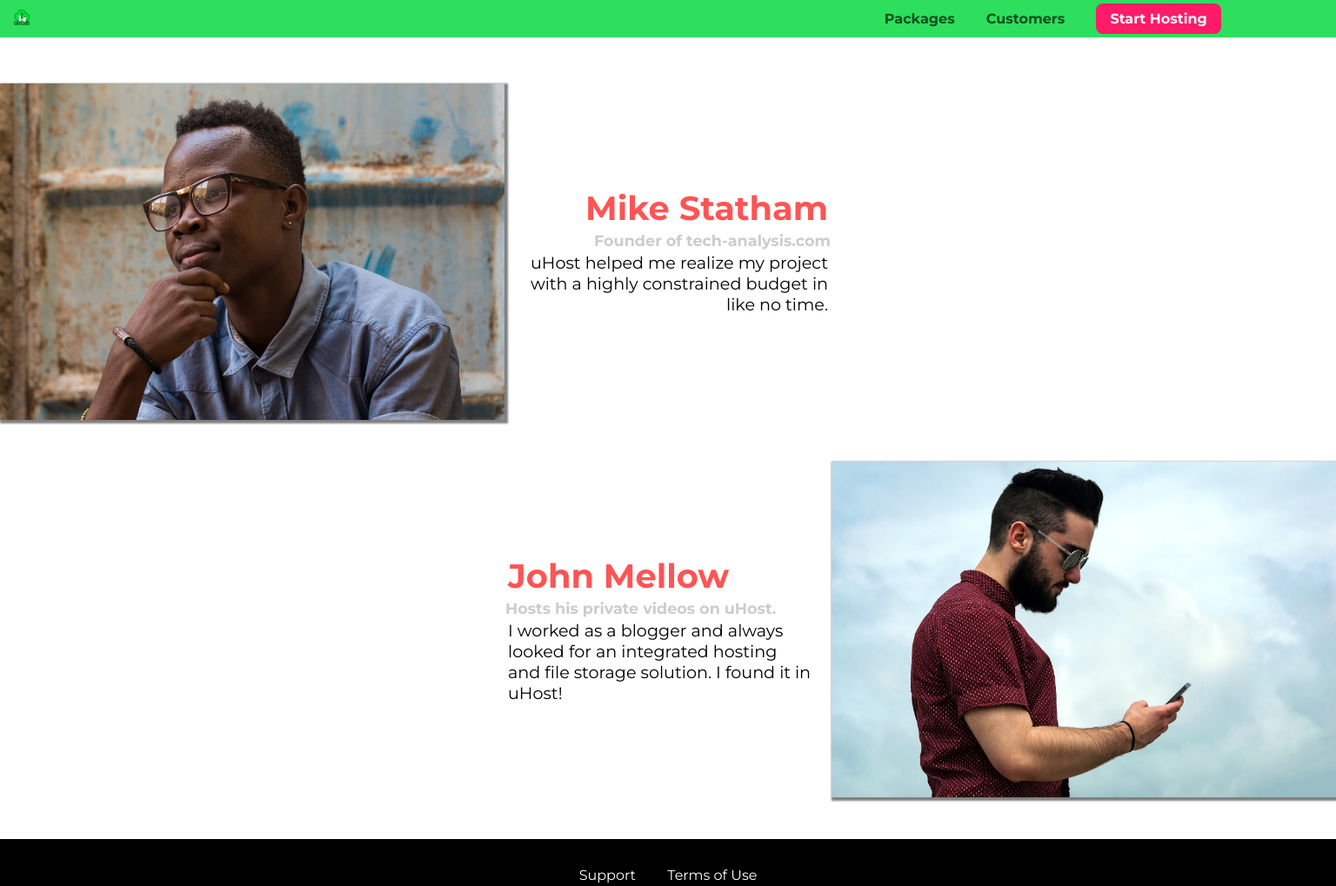
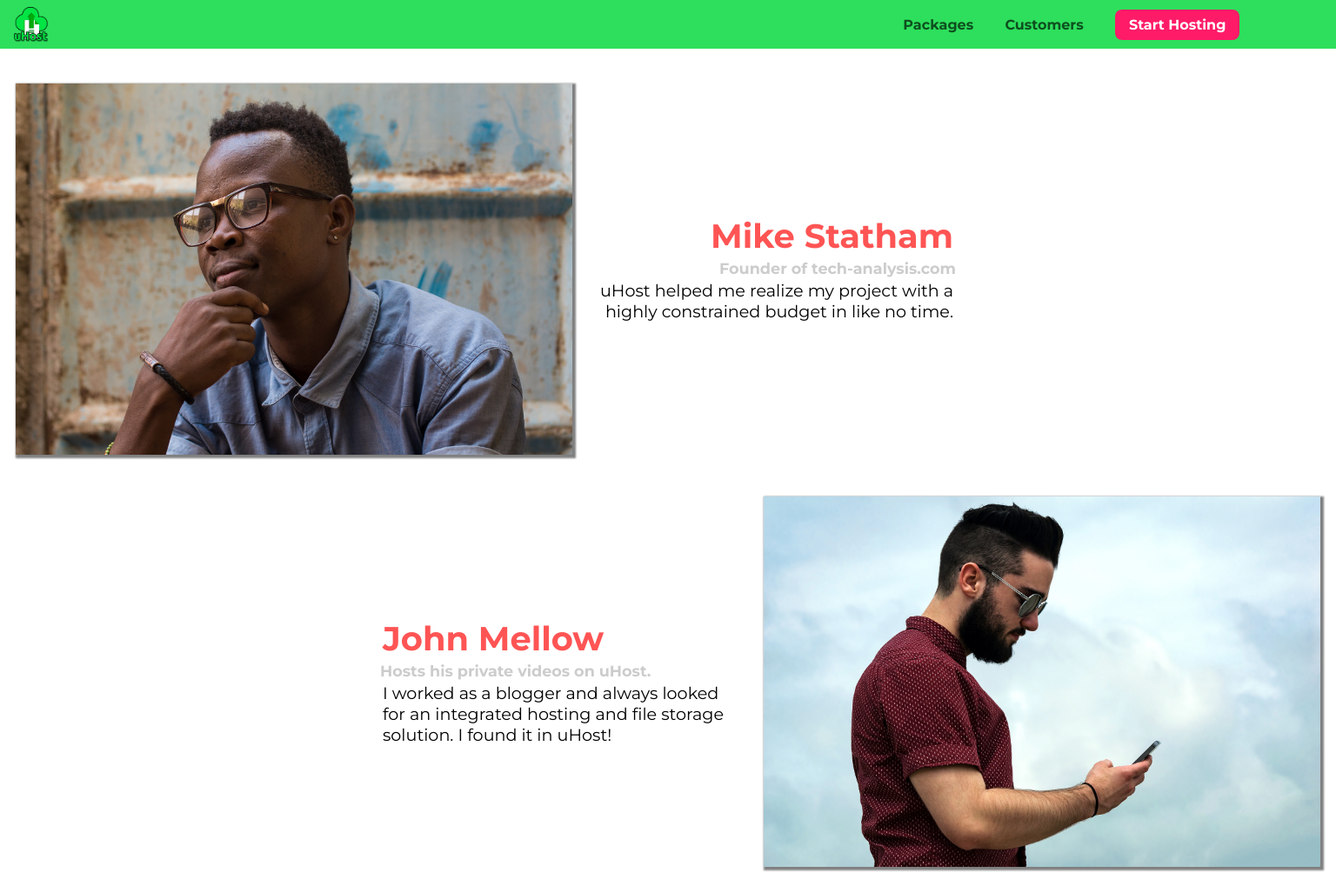
Before and after one commit to abdelrahman543873/css-course, a plain HTML site: page customers/index.html in a window 1536 px wide. Shown: the top 1019 px of the page at 87% size. Drawn offline with Linux system fonts and the light colour scheme.

Commit message:
added responsiveness to the website

```diff
--- a/customers/customers.css
+++ b/customers/customers.css
@@ -1,22 +1,19 @@
 .testimonial {
   font-size: 1.2rem;
-  margin: 48px 0;
 }
 
-.testimonial__list {
+/* .testimonial__list {
   width: 80%;
   margin: auto;
-}
+} */
 
 .testimonial:first-of-type {
   margin-top: 96px;
 }
 
 .testimonial__image-container {
-  width: 65%;
-  max-width: 580px;
-  display: inline-block;
-  vertical-align: middle;
+  width: 100%;
+  max-width: 40rem;
   box-shadow: 2px 2px 2px 2px rgba(0, 0, 0, 0.5);
 }
 
@@ -28,9 +25,6 @@
 .testimonial__info {
   text-align: right;
   padding: 14px;
-  display: inline-block;
-  vertical-align: middle;
-  width: 25%;
 }
 
 #customer-2.testimonial {
@@ -66,3 +60,22 @@
 .testimonial__text {
   margin: 3px;
 }
+
+@media (min-width: 40rem) {
+  .testimonial {
+    margin: 3rem auto;
+    max-width: 1500px;
+  }
+
+  .testimonial__image-container {
+    display: inline-block;
+    vertical-align: middle;
+    width: 66%;
+  }
+
+  .testimonial__info {
+    display: inline-block;
+    vertical-align: middle;
+    width: 30%;
+  }
+}
--- a/customers/index.html
+++ b/customers/index.html
@@ -5,7 +5,7 @@
     <meta name="viewport" content="width=device-width, initial-scale=1.0" />
     <meta http-equiv="X-UA-Compatible" content="ie=edge" />
     <title>uHost Customers</title>
-    <link rel="shortcut icon" href="../favicon.png" />
+    <link rel="shortcut icon" href="../images/favicon.png" />
     <link
       href="https://fonts.googleapis.com/css?family=Anton|Montserrat:400,700"
       rel="stylesheet"
--- a/main.css
+++ b/main.css
@@ -1,7 +1,7 @@
 #product-overview {
   background: linear-gradient(to top, rgba(80, 68, 18, 0.6) 10%, transparent),
     url("images/freedom.jpg") center / cover no-repeat border-box, #ff1b68;
-  height: 50vh;
+  height: 80vh;
   width: 100vw;
   padding: 10px;
   position: relative;
@@ -63,7 +63,7 @@
   font-size: 1.6rem;
 }
 
-@media (min-width: 40rem) and (orientation: portrait) {
+@media (min-width: 40rem) {
   #product-overview {
     height: 40vh;
     background-position: 50% 25%;
--- a/packages/packages.css
+++ b/packages/packages.css
@@ -88,3 +88,26 @@ main {
 #premium .package__subtitle {
   color: #bbb;
 }
+
+@media (min-width: 40rem) {
+  main {
+    margin: 3rem auto;
+    max-width: 1500px;
+  }
+}
+
+@media (min-width: 1500px) {
+  .package {
+    border-left: 4px solid #0e4f1f;
+  }
+
+  #free {
+    border-right: 4px solid #0e4f1f;
+  }
+
+  #free:hover,
+  #free:active {
+    box-shadow: 2px 2px 4px rgba(0, 0, 0, 0.5);
+    border-right-color: #ff5454;
+  }
+}
--- a/shared.css
+++ b/shared.css
@@ -57,12 +57,13 @@ body {
   color: #0e4f1f;
   text-decoration: none;
   font-weight: bold;
-  font-size: 22px;
+  height: 2.5rem;
+  display: inline-block;
   vertical-align: middle;
 }
 
 .main-header__brand img {
-  height: 18px;
+  height: 100%;
 }
 
 .main-nav {
@@ -77,7 +78,7 @@ body {
     display: inline-block;
   }
 
-  .toggle-button{
+  .toggle-button {
     display: none;
   }
 }
```
Also changed, not shown: packages/index.html (+1 -1 lines).
